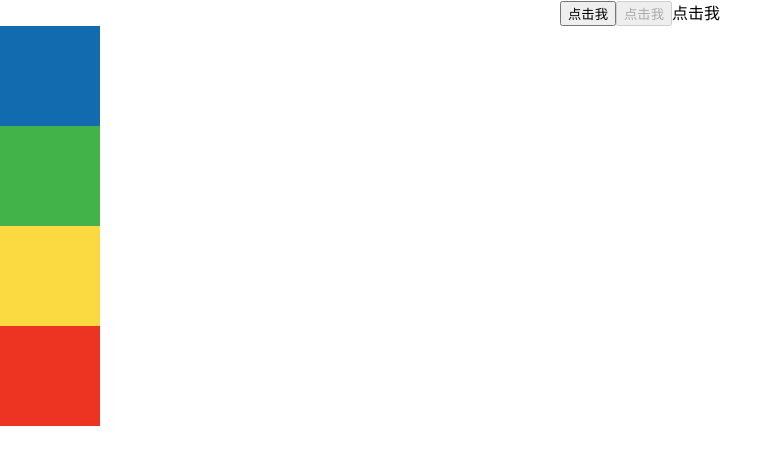
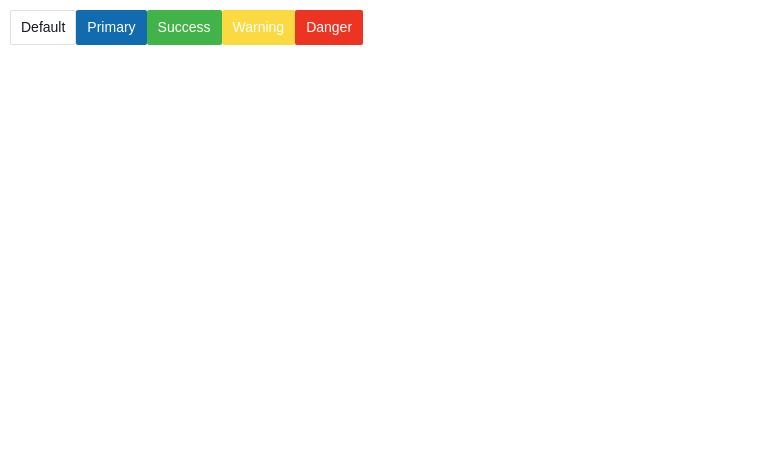
Before and after one commit to GogoWwz/TMagic, a React (Create React App) app: page / in a window 1280 px wide. Shown: the top 464 px of the page, without its empty margins (0-783 px from the left). Built offline with nearby package versions, Linux system fonts and the light colour scheme.

Commit message:
feat: 按钮基本样式开发

```diff
--- a/src/App.tsx
+++ b/src/App.tsx
@@ -1,5 +1,7 @@
 import React from 'react';
-import './App.css';
+import './styles/index.scss';
+// import './App.css';
+
 // import Hello from './Hello'
 import Button, { ButtonSize, ButtonType } from './components/Button/Button'
 import Color from './components/Color/Color'
@@ -7,10 +9,16 @@ import Color from './components/Color/Color'
 function App() {
   return (
     <div className="App">
-      <Button>点击我</Button>
-      <Button disabled={true} type={ ButtonType.Primary } size={ ButtonSize.Normal }>点击我</Button>
-      <Button disabled={true} type={ ButtonType.Link }>点击我</Button>
-      <Color></Color>
+      <div style={{margin: 10}}>
+        <Button>Default</Button>
+        <Button type={ ButtonType.Primary }>Primary</Button>
+        <Button type={ ButtonType.Success }>Success</Button>
+        <Button type={ ButtonType.Warning }>Warning</Button>
+        <Button type={ ButtonType.Danger }>Danger</Button>
+      </div>
+      {/* <Button disabled={true} type={ ButtonType.Primary } size={ ButtonSize.Normal }>点击我</Button>
+      <Button disabled={true} type={ ButtonType.Link }>点击我</Button> */}
+      {/* <Color></Color> */}
     </div>
   );
 }
--- a/src/components/Button/Button.tsx
+++ b/src/components/Button/Button.tsx
@@ -72,9 +72,7 @@ const Button: React.FC<BaseButtonProps> = props => {
 }
 
 Button.defaultProps = {
-    disabled: false,
-    type: ButtonType.Default,
-    size: ButtonSize.Normal
+    type: ButtonType.Default
 }
 
 export default Button
--- a/src/components/Button/index.scss
+++ b/src/components/Button/index.scss
@@ -0,0 +1,33 @@
+.tm-btn {
+    position: relative;
+    display: inline-block;
+    font-size: $font-size;
+    font-weight: $font-weight;
+    line-height: $line-height;
+    color: $white;
+    text-align: center;
+    vertical-align: middle;
+    background-image: none;
+    border: $border-width solid transparent;
+    border-radius: $border-radius;
+    white-space: nowrap;
+    padding: $btn-padding;
+    cursor: pointer;
+    &.tm-btn__default {
+        background: transparent;
+        border-color: $gray;
+        color: $black;
+    }
+    &.tm-btn__primary {
+        background: $blue;
+    }
+    &.tm-btn__success {
+        background: $green;
+    }
+    &.tm-btn__warning {
+        background: $yellow;
+    }
+    &.tm-btn__danger {
+        background: $red;
+    }
+}
--- /dev/null
+++ b/src/styles/index.scss
@@ -0,0 +1,8 @@
+// 重载样式
+@import './reset.scss';
+
+// 变量
+@import './variables.scss';
+
+// 导入按钮样式
+@import '../components/Button/index.scss';
--- /dev/null
+++ b/src/styles/reset.scss
@@ -0,0 +1,19 @@
+* {
+    margin: 0;
+    padding: 0;
+}
+
+ul,
+ol,
+li {
+    list-style: none;
+}
+
+a {
+    text-decoration: none;
+}
+
+input,
+button {
+    outline: none;
+}
--- a/src/styles/variables.scss
+++ b/src/styles/variables.scss
@@ -3,18 +3,40 @@ $white: #ffffff !default;
 $black: #161824 !default;
 $gray: #e4dfd7 !default;
 
-
 // 功能色
-$blue: #126bae   !default;
+$blue: #126bae !default;
 $red: #ed3321 !default;
 $yellow: #fbda41 !default;
 $green: #41b349 !default;
-
 
 // 字体系统
 $font-family-sans-serif: -apple-system, BlinkMacSystemFont, 'Segoe UI', Roboto, 'Helvetica Neue', Arial,
 'Noto Sans', sans-serif, 'Apple Color Emoji', 'Segoe UI Emoji', 'Segoe UI Symbol',
 'Noto Color Emoji' !default;
+$font-family-basic: $font-family-sans-serif !default;
 
-$font-family-monospace: $font-family-sans-serif !default;
-$font-family-basic: $font-family-sans-serif !default;
+// 字体大小
+$font-size: 14px !default;
+$font-size-lg: $font-size * 1.25 !default;
+$font-size-sm: $font-size * .875 !default;
+
+// 字重
+$font-weight: 400 !default;
+$font-weight-bold: 700 !default;
+
+// 行高
+$line-height: 1.5 !default;
+$line-height-lg: 2 !default;
+$line-height-sm: 1.25 !default;
+
+// body
+$body-bg: $white !default;
+$body-color: $black !default;
+
+// 边界
+$border-width: 1px !default;
+$border-color: $gray !default;
+$border-radius: 2px !default;
+
+// 按钮变量
+$btn-padding: 6px 10px !default;
```
Also changed, not shown: 1 other file (tests, documents, lock files or other folders).
